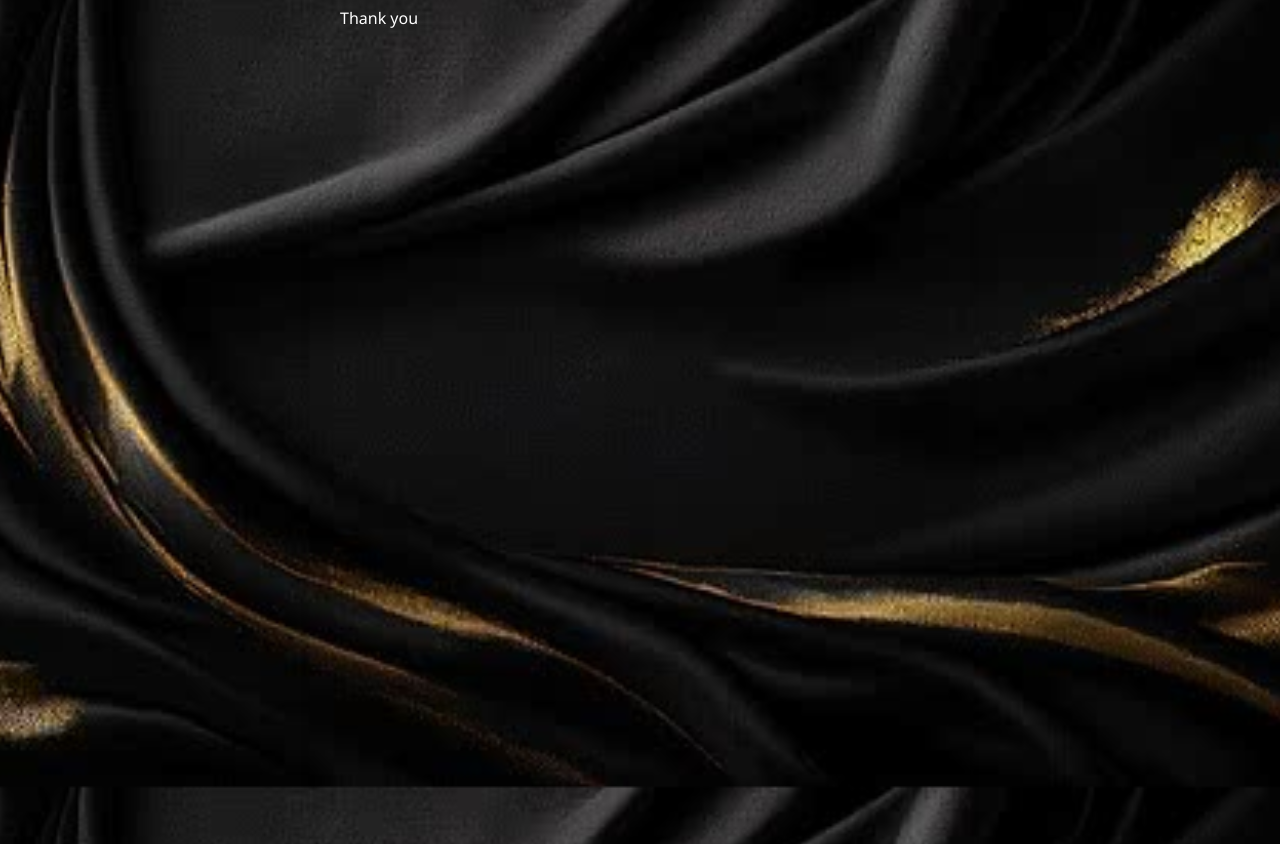
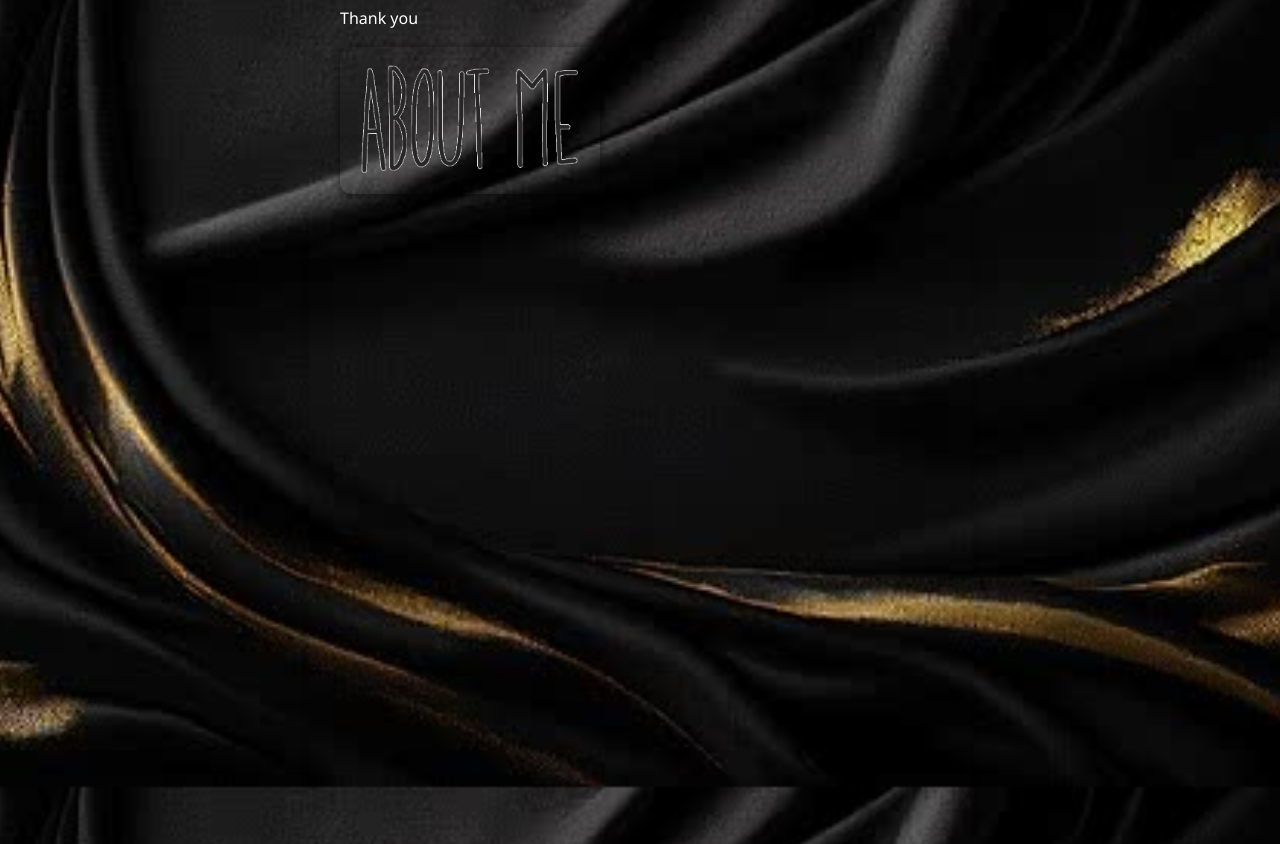
Before and after one commit to jeremiasprinceskyler-ux/my-page, a plain HTML site: page index.html in a window 1280 px wide. Shown: the part 3213-4057 px from the top of the page. Drawn offline with Linux system fonts and the light colour scheme.

Commit message:
addew new file

```diff
--- a/index.html
+++ b/index.html
@@ -168,6 +168,7 @@ Where I am from: I am from the Philippines
 My age is: 29 years old
 And Single</H1>
 Thank you</p>
+<img src="images/About Me.gif" alt="About Me" style="margin-top: 18px; width: 260px; height: auto; display: block; border-radius: 10px; box-shadow: 0 2px 8px #000a;">
             <div style="display: flex; flex-direction: column; gap: 16px; align-items: center; margin-top: 18px;">
 
                     </button>
```
Also changed, not shown: images/About Me.gif (added).
